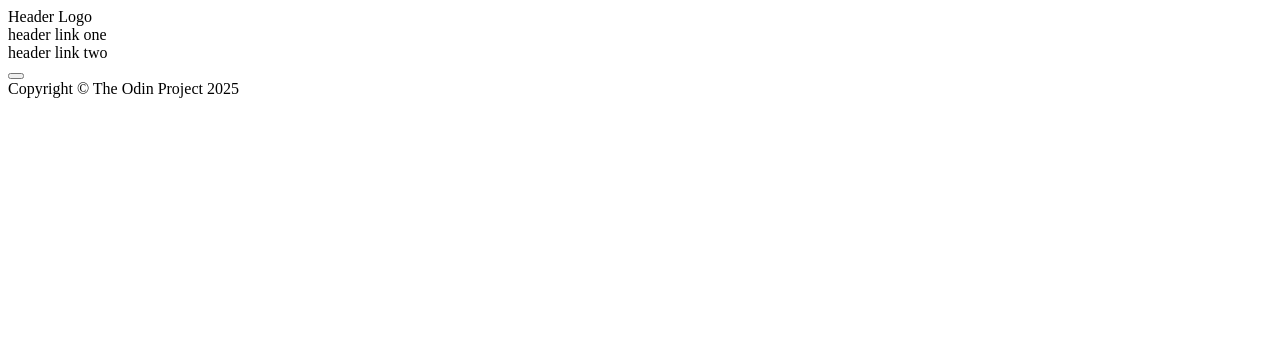
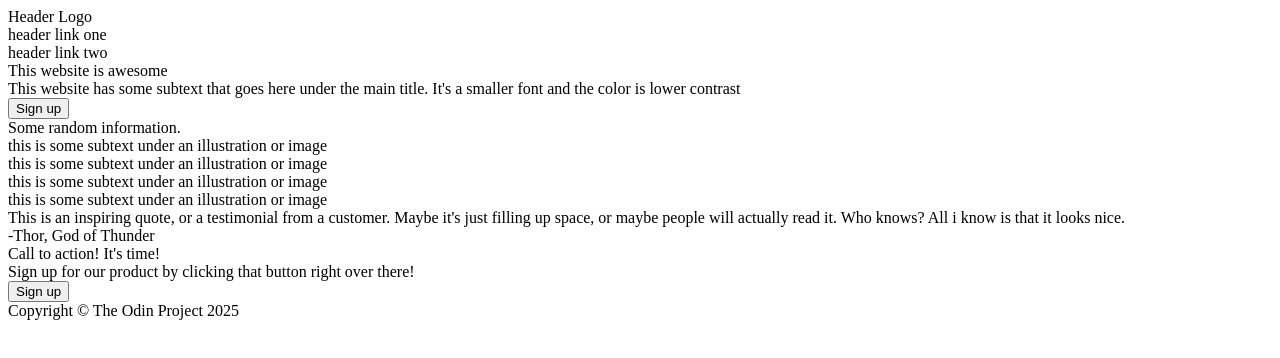
Before and after one commit to dxlefourtwenty/css-project-odin-project, a plain HTML site: page index.html in a window 1280 px wide. Drawn offline with Linux system fonts and the light colour scheme.

Commit message:
added all text needed to index.html

```diff
--- a/index.html
+++ b/index.html
@@ -15,19 +15,48 @@
 
     <div class="content">
         <div class="signup-info">
-
+            <div class="signup-text">
+                <div>This website is awesome</div>
+                <div>
+                    This website has some subtext that goes here under the main title. It's a smaller font and the color is lower contrast
+                </div>
+                <button class="sign-up-button">Sign up</button>
+            </div>
         </div>
         <div class="site-info">
-
+            <div>Some random information.</div>
+            <div>
+                <div class="image"></div>
+                <div class="info-text">this is some subtext under an illustration or image</div>
+            </div>
+            <div>
+                <div class="image"></div>
+                <div class="info-text">this is some subtext under an illustration or image</div>
+            </div>
+            <div>
+                <div class="image"></div>
+                <div class="info-text">this is some subtext under an illustration or image</div>
+            </div>
+            <div>
+                <div class="image"></div>
+                <div class="info-text">this is some subtext under an illustration or image</div>
+            </div>
         </div>
         <div class="quote-container">
-
+            <div class="quote-text">
+                This is an inspiring quote, or a testimonial from a customer. Maybe it's just filling up space,
+                or maybe people will actually read it. Who knows? All i know is that it looks nice.
+            </div>
+            <div class="quote-author">-Thor, God of Thunder</div>
         </div>
         <div class="popup-container">
+            <div class="popup-text-header">
+                Call to action! It's time!
+            </div>
             <div class="popup-text">
-
+                Sign up for our product by clicking that button right over there!
             </div>
-            <button></button>
+            <button class="pop-up-sign-up-button">Sign up</button>
         </div>
     </div>
 
```
